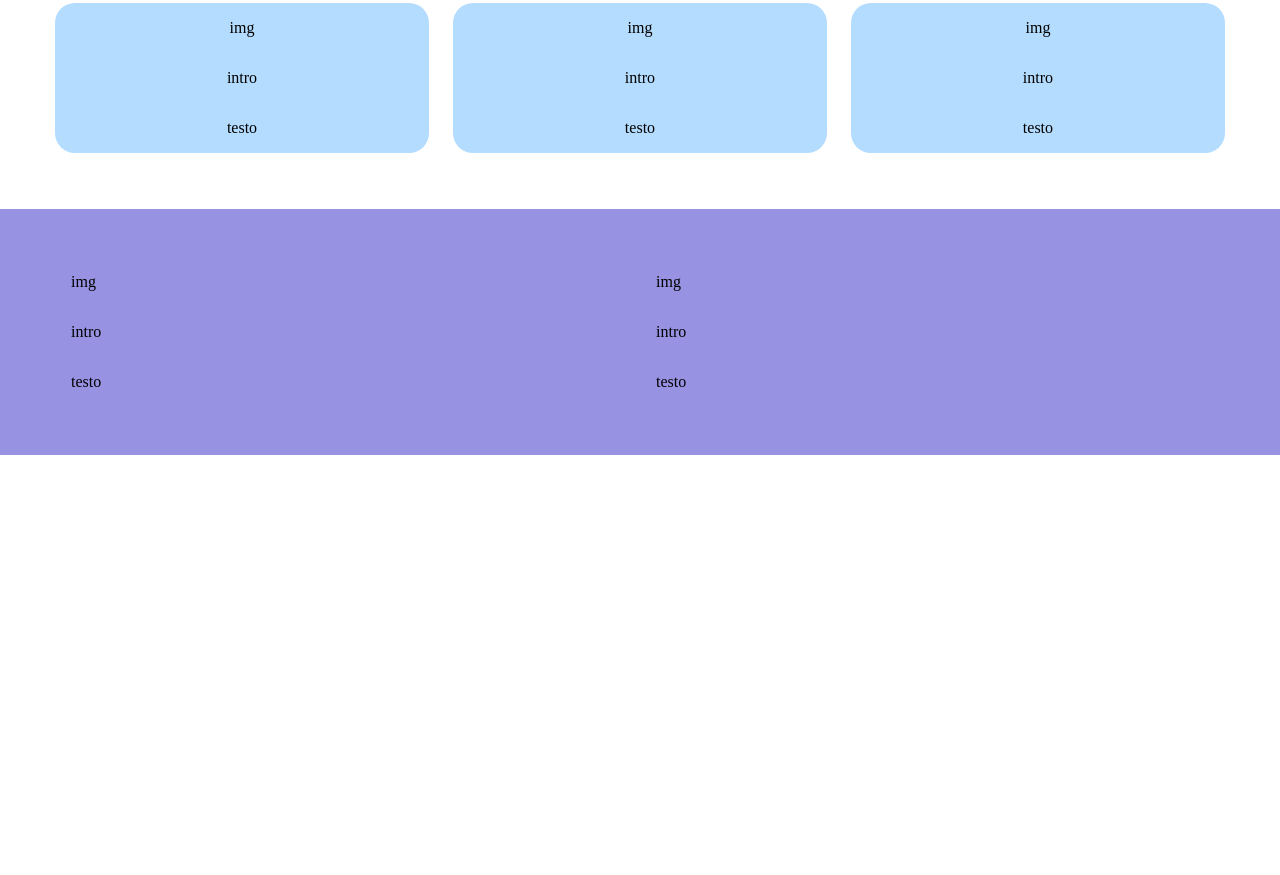
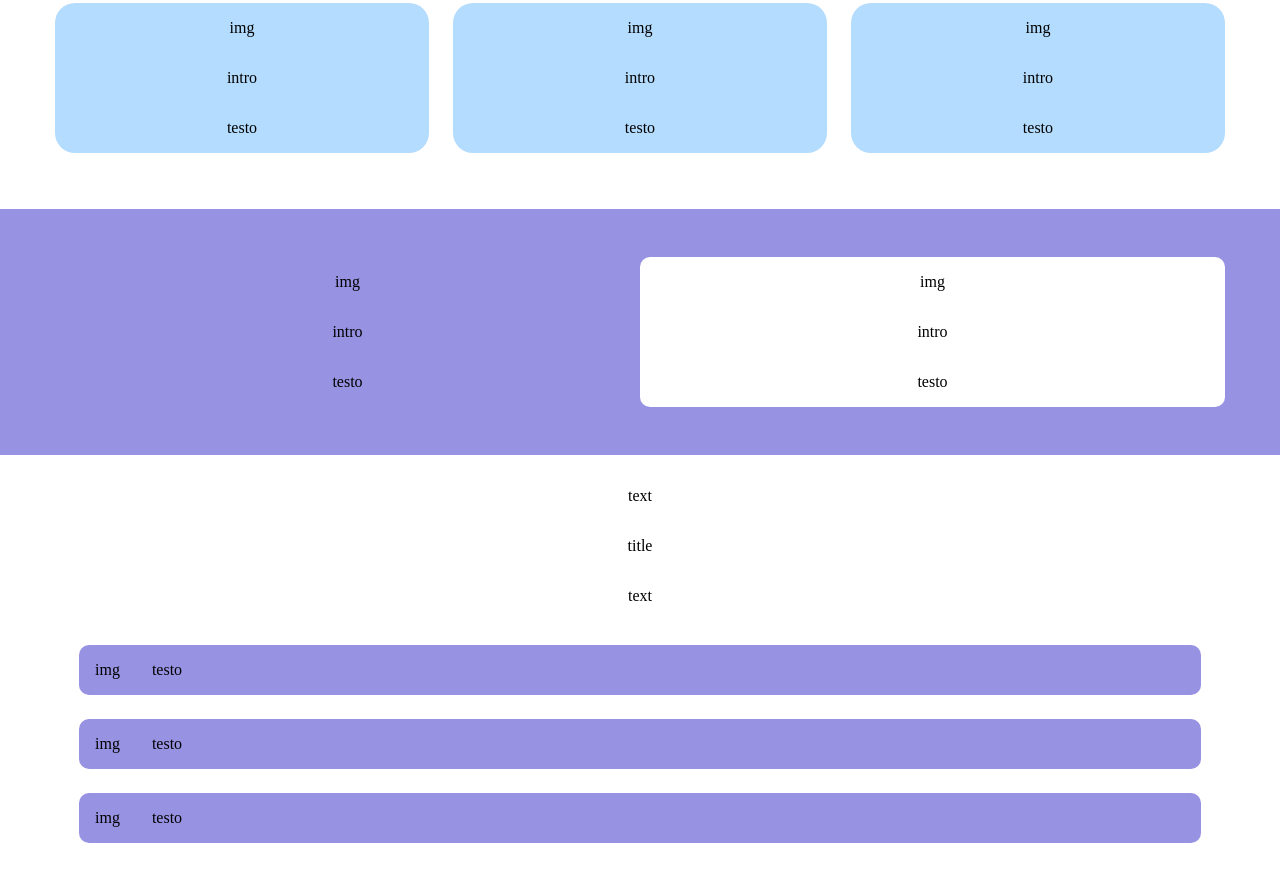
Before and after one commit to francescorocco/htmlcss-responsive-layout, a plain HTML site: page index.html in a window 1280 px wide. Shown: the part 319-1194 px from the top of the page. Before the commit the page ends 800 px from the top, so only its background shows below. Drawn offline with Linux system fonts and the light colour scheme.

Commit message:
testimonials aggiunti

```diff
--- a/css/style.css
+++ b/css/style.css
@@ -78,13 +78,12 @@ main{
     padding-bottom: 2rem;
 }
 
-.card{
+#intro .card{
     background-color: var(--light-blue);
     margin: 1.5rem 0;
     border-radius: 20px;
     text-align: center;
 }
-
 
 #planning{
     background-color: var(--secondary-color);
@@ -93,10 +92,29 @@ main{
 
 #planning .col{
     margin: 1rem 0;
+    text-align: center;
 }
 
+#planning .col.rounded{
+    background-color: white;
+}
 
+.rounded{
+    border-radius: 10px;
+}
 
+#testimonials .container{
+    text-align: center;
+}
+
+#testimonials .col{
+    background-color: var(--secondary-color);
+    margin: 1.5rem;
+}
+
+#testimonials{
+    margin: 1rem 0 2rem;
+}
 
 
 
@@ -127,6 +145,9 @@ main{
         width: calc((100% / 3 * 2) - 1.5rem);
     }
 
+    #testimonials .col{
+        display: flex;
+    }
 
 }
 
--- a/index.html
+++ b/index.html
@@ -58,15 +58,33 @@
                     <div class="box">intro</div>
                     <div class="box">testo</div>
                 </div>
-                <div class="col">
+                <div class="col rounded">
                     <div class="box">img</div>
                     <div class="box">intro</div>
                     <div class="box">testo</div>
                 </div>
+            </div>
+        </section>
 
+        <section id="testimonials">
+            <div class="container">
+                <div class="box">text</div>
+                <div class="box">title</div>
+                <div class="box">text</div>
+                <div class="col rounded">
+                    <div class="box">img</div>
+                    <div class="box"> testo</div>
+                </div>
+                <div class="col rounded">
+                    <div class="box">img</div>
+                    <div class="box"> testo</div>
+                </div>
+                <div class="col rounded">
+                    <div class="box">img</div>
+                    <div class="box"> testo</div>
+                </div>
 
             </div>
-
         </section>
 
     </main>
```
